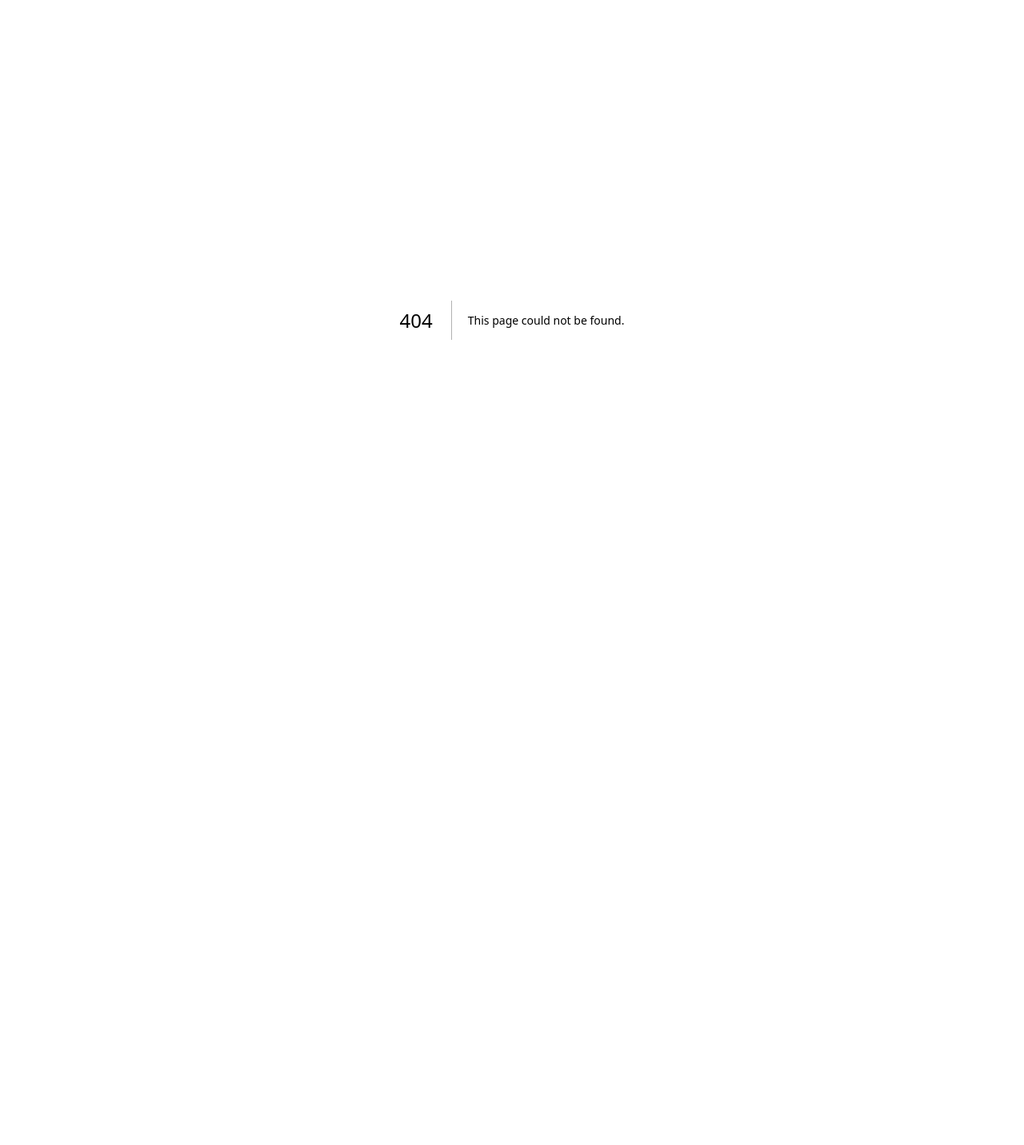
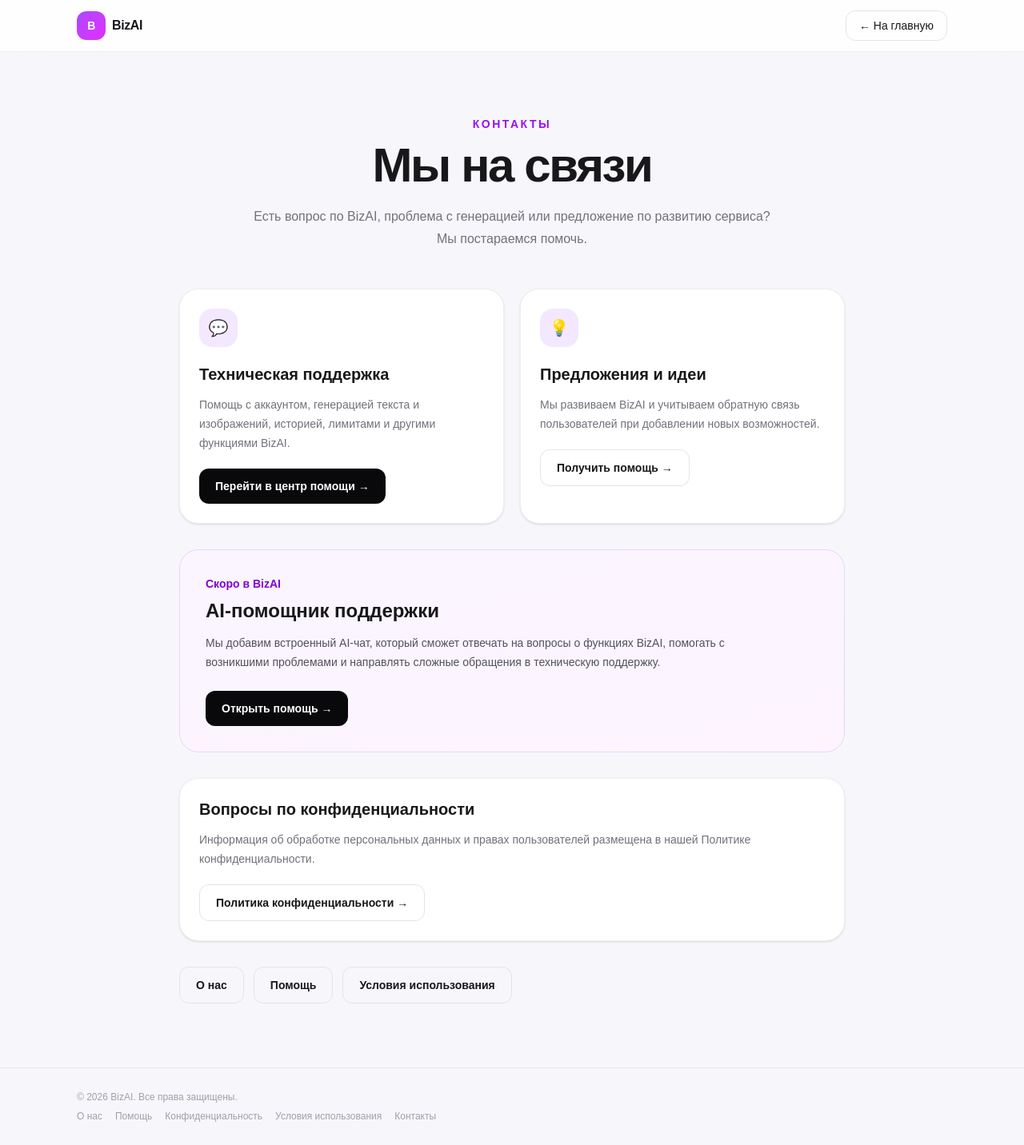
Before and after one commit to agorobik490-debug/BizAI, a Next.js app: page /contact in a window 1280 px wide. Before the commit this address had no page. Shown: the whole page at 80% size. Before the commit the page ends 800 px from the top, so only its background shows below. Built offline with nearby package versions, Linux system fonts and the light colour scheme.

Commit message:
Add contact page

```diff
--- /dev/null
+++ b/src/app/contact/page.tsx
@@ -0,0 +1,183 @@
+import Link from "next/link";
+
+export default function ContactPage() {
+  return (
+    <main className="min-h-screen bg-[#f7f7fb] text-zinc-900 dark:bg-zinc-950 dark:text-white">
+      <header className="border-b border-black/[0.06] bg-white/80 backdrop-blur-xl dark:border-white/[0.07] dark:bg-zinc-950/80">
+        <div className="mx-auto flex h-16 max-w-6xl items-center justify-between px-5 sm:px-8">
+          <Link
+            href="/"
+            className="flex items-center gap-2 font-bold tracking-tight"
+          >
+            <span className="grid h-9 w-9 place-items-center rounded-xl bg-gradient-to-br from-purple-500 to-fuchsia-500 text-sm font-bold text-white">
+              B
+            </span>
+            BizAI
+          </Link>
+
+          <Link
+            href="/"
+            className="rounded-xl border border-zinc-200 px-4 py-2 text-sm font-medium transition hover:bg-zinc-100 dark:border-zinc-800 dark:hover:bg-zinc-900"
+          >
+            ← На главную
+          </Link>
+        </div>
+      </header>
+
+      <section className="mx-auto max-w-4xl px-5 py-14 sm:px-8 sm:py-20">
+        <div className="text-center">
+          <p className="text-sm font-semibold uppercase tracking-[0.18em] text-purple-600">
+            Контакты
+          </p>
+
+          <h1 className="mt-3 text-4xl font-bold tracking-[-0.04em] sm:text-6xl">
+            Мы на связи
+          </h1>
+
+          <p className="mx-auto mt-5 max-w-2xl text-base leading-7 text-zinc-500 dark:text-zinc-400">
+            Есть вопрос по BizAI, проблема с генерацией или предложение по
+            развитию сервиса? Мы постараемся помочь.
+          </p>
+        </div>
+
+        <div className="mt-12 grid gap-5 sm:grid-cols-2">
+          <div className="rounded-3xl border border-black/[0.06] bg-white p-6 shadow-sm dark:border-white/[0.07] dark:bg-zinc-900">
+            <div className="grid h-12 w-12 place-items-center rounded-2xl bg-purple-100 text-xl dark:bg-purple-500/10">
+              💬
+            </div>
+
+            <h2 className="mt-5 text-xl font-semibold">
+              Техническая поддержка
+            </h2>
+
+            <p className="mt-3 text-sm leading-6 text-zinc-500 dark:text-zinc-400">
+              Помощь с аккаунтом, генерацией текста и изображений, историей,
+              лимитами и другими функциями BizAI.
+            </p>
+
+            <Link
+              href="/help"
+              className="mt-5 inline-flex rounded-xl bg-zinc-950 px-5 py-3 text-sm font-semibold text-white transition hover:opacity-90 dark:bg-white dark:text-zinc-950"
+            >
+              Перейти в центр помощи →
+            </Link>
+          </div>
+
+          <div className="rounded-3xl border border-black/[0.06] bg-white p-6 shadow-sm dark:border-white/[0.07] dark:bg-zinc-900">
+            <div className="grid h-12 w-12 place-items-center rounded-2xl bg-purple-100 text-xl dark:bg-purple-500/10">
+              💡
+            </div>
+
+            <h2 className="mt-5 text-xl font-semibold">
+              Предложения и идеи
+            </h2>
+
+            <p className="mt-3 text-sm leading-6 text-zinc-500 dark:text-zinc-400">
+              Мы развиваем BizAI и учитываем обратную связь пользователей при
+              добавлении новых возможностей.
+            </p>
+
+            <Link
+              href="/help"
+              className="mt-5 inline-flex rounded-xl border border-zinc-200 px-5 py-3 text-sm font-semibold transition hover:bg-zinc-100 dark:border-zinc-800 dark:hover:bg-zinc-900"
+            >
+              Получить помощь →
+            </Link>
+          </div>
+        </div>
+
+        <div className="mt-8 rounded-3xl border border-purple-200 bg-gradient-to-br from-purple-50 to-fuchsia-50 p-7 dark:border-purple-500/20 dark:from-purple-500/10 dark:to-fuchsia-500/5 sm:p-8">
+          <p className="text-sm font-semibold text-purple-700 dark:text-purple-300">
+            Скоро в BizAI
+          </p>
+
+          <h2 className="mt-2 text-2xl font-semibold">
+            AI-помощник поддержки
+          </h2>
+
+          <p className="mt-3 max-w-2xl text-sm leading-6 text-zinc-600 dark:text-zinc-300">
+            Мы добавим встроенный AI-чат, который сможет отвечать на вопросы о
+            функциях BizAI, помогать с возникшими проблемами и направлять
+            сложные обращения в техническую поддержку.
+          </p>
+
+          <Link
+            href="/help"
+            className="mt-6 inline-flex rounded-xl bg-zinc-950 px-5 py-3 text-sm font-semibold text-white transition hover:opacity-90 dark:bg-white dark:text-zinc-950"
+          >
+            Открыть помощь →
+          </Link>
+        </div>
+
+        <div className="mt-8 rounded-3xl border border-black/[0.06] bg-white p-6 shadow-sm dark:border-white/[0.07] dark:bg-zinc-900">
+          <h2 className="text-xl font-semibold">
+            Вопросы по конфиденциальности
+          </h2>
+
+          <p className="mt-3 text-sm leading-6 text-zinc-500 dark:text-zinc-400">
+            Информация об обработке персональных данных и правах пользователей
+            размещена в нашей Политике конфиденциальности.
+          </p>
+
+          <Link
+            href="/privacy"
+            className="mt-5 inline-flex rounded-xl border border-zinc-200 px-5 py-3 text-sm font-semibold transition hover:bg-zinc-100 dark:border-zinc-800 dark:hover:bg-zinc-900"
+          >
+            Политика конфиденциальности →
+          </Link>
+        </div>
+
+        <div className="mt-8 flex flex-wrap gap-3">
+          <Link
+            href="/about"
+            className="rounded-xl border border-zinc-200 px-5 py-3 text-sm font-semibold transition hover:bg-zinc-100 dark:border-zinc-800 dark:hover:bg-zinc-900"
+          >
+            О нас
+          </Link>
+
+          <Link
+            href="/help"
+            className="rounded-xl border border-zinc-200 px-5 py-3 text-sm font-semibold transition hover:bg-zinc-100 dark:border-zinc-800 dark:hover:bg-zinc-900"
+          >
+            Помощь
+          </Link>
+
+          <Link
+            href="/terms"
+            className="rounded-xl border border-zinc-200 px-5 py-3 text-sm font-semibold transition hover:bg-zinc-100 dark:border-zinc-800 dark:hover:bg-zinc-900"
+          >
+            Условия использования
+          </Link>
+        </div>
+      </section>
+
+      <footer className="border-t border-black/[0.06] py-7 dark:border-white/[0.07]">
+        <div className="mx-auto flex max-w-6xl flex-col gap-2 px-5 text-xs text-zinc-400 sm:px-8">
+          <span>© 2026 BizAI. Все права защищены.</span>
+
+          <div className="flex flex-wrap gap-4">
+            <Link href="/about" className="hover:text-purple-600">
+              О нас
+            </Link>
+
+            <Link href="/help" className="hover:text-purple-600">
+              Помощь
+            </Link>
+
+            <Link href="/privacy" className="hover:text-purple-600">
+              Конфиденциальность
+            </Link>
+
+            <Link href="/terms" className="hover:text-purple-600">
+              Условия использования
+            </Link>
+
+            <Link href="/contact" className="hover:text-purple-600">
+              Контакты
+            </Link>
+          </div>
+        </div>
+      </footer>
+    </main>
+  );
+}
--- a/src/app/page.tsx
+++ b/src/app/page.tsx
@@ -1623,7 +1623,9 @@ function HomeLanding({
           <div><b className="text-xs">Продукт</b><div className={`mt-3 space-y-2 text-[11px] ${muted}`}><button type="button" onClick={onCreate} className="block hover:text-purple-600">Создать контент</button><button type="button" onClick={onExamples} className="block hover:text-purple-600">Мои работы</button><button type="button" onClick={onExamples} className="block hover:text-purple-600">Избранное</button></div></div>
           <div><b className="text-xs">Компания</b><div className={`mt-3 space-y-2 text-[11px] ${muted}`}><Link href="/about" className="block hover:text-purple-600">
             О нас
-          </Link><span className="block">Партнёрская программа</span><span className="block">Контакты</span></div></div>
+          </Link><span className="block">Партнёрская программа</span><Link href="/contact" className="block hover:text-purple-600">
+              Контакты
+            </Link></div></div>
           <div><b className="text-xs">Помощь</b><div className={`mt-3 space-y-2 text-[11px] ${muted}`}><Link href="/help" className="block hover:text-purple-600">
             Частые вопросы
           </Link><Link href="/privacy" className="block hover:text-purple-600">
```
